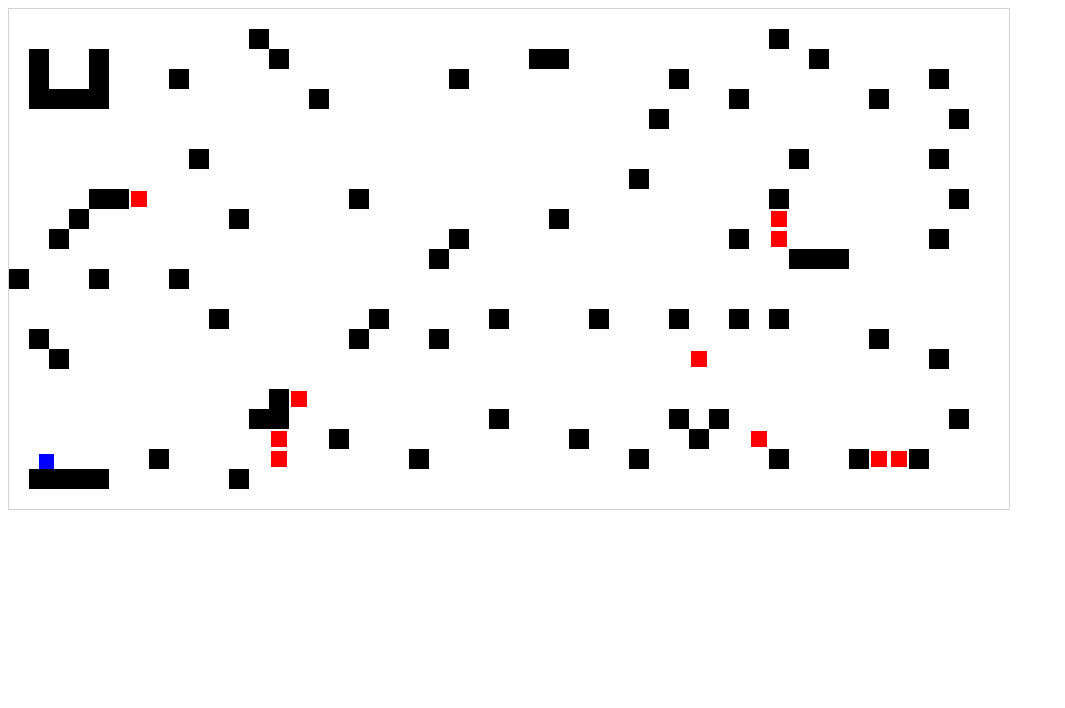
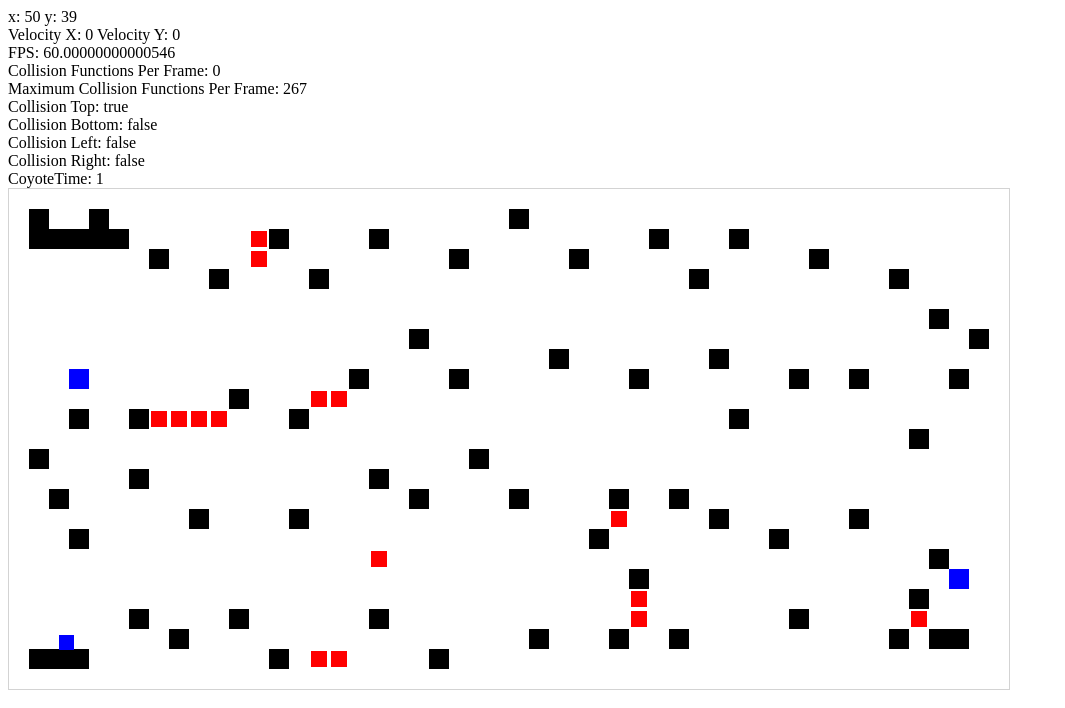
Before and after one commit to AlexanderGardiner/Platformerv1, a plain HTML site: page index.html in a window 1280 px wide. Shown: the whole page, without its empty margins (0-1065 px from the left). Drawn offline with Linux system fonts and the light colour scheme.

Commit message:
Bug fixes

```diff
--- a/index.html
+++ b/index.html
@@ -7,17 +7,27 @@
     <link href="style.css" rel="stylesheet" type="text/css" />
   </head>
   <body>
-    <!--<h4 id="Position">test</h4>
-    <h4 id="Velocity">test</h4>
-    <h4 id="FPS">test</h4>
-    <h4 id="CollisionFunctionsPerFrame">test</h4>
-    <h4 id="NaxCollisionFunctionsPerFrame">test</h4>
-    <h4 id="CollisionTop">test</h4>
-    <h4 id="CollisionBottom">test</h4>
-    <h4 id="CollisionLeft">test</h4>
-    <h4 id="CollisionRight">test</h4>
-    <h4 id="CoyoteTime">test</h4>
-    -->
+    <h7 id="Position">test</h7>
+    <br>
+    <h7 id="Velocity">test</h7>
+    <br>
+    <h7 id="FPS">test</h7>
+    <br>
+    <h7 id="CollisionFunctionsPerFrame">test</h7>
+    <br>
+    <h7 id="NaxCollisionFunctionsPerFrame">test</h7>
+    <br>
+    <h7 id="CollisionTop">test</h7>
+    <br>
+    <h7 id="CollisionBottom">test</h7>
+    <br>
+    <h7 id="CollisionLeft">test</h7>
+    <br>
+    <h7 id="CollisionRight">test</h7>
+    <br>
+    <h7 id="CoyoteTime">test</h7>
+    <br>
+
     <canvas id="myCanvas" class="canvas" style="border:1px solid #d3d3d3;" width=1000vw height=500vh>
 
 
--- a/script.js
+++ b/script.js
@@ -1,8 +1,8 @@
 var canvas = document.getElementById("myCanvas");
 var ctx = canvas.getContext("2d");
 
-var spawnX = 30;
-var spawnY=40;
+var spawnX = 50;
+var spawnY=50;
 
 var x = spawnX;
 var y = spawnY;
@@ -17,27 +17,17 @@ var maxCollisionFunctionsPerFrame = 0;
 
 
 
-var objectXValues = [440,420,402,382,362,342,322,160,40,20,0,700,460,440,340,260,100,860,842,820,802,780,480,460,200,900,480,300,480,400,380,360,940,580,480,382,660,560,480,380,900,480,300,280,940,480,462,442,220,860,800,780,760,740,442,700,680,660,442,180,120,102,80,420,400,380,360,60,620,600,580,560,42,542,220,40,640,542,280,22,140,20,800,780,760,740,720,660,100,80,840,880,940,920,760,600,580,560,540,380,240,700,460,100,80,60,40,20,900,880,860,840,820,200];
-var objectYValues = [20,20,22,22,22,22,22,20,20,20,20,40,40,40,40,40,40,60,62,60,62,60,60,60,60,80,80,80,100,100,100,100,120,120,120,122,140,140,140,140,160,160,160,160,180,180,182,182,180,200,200,200,200,200,202,220,220,220,222,220,220,222,220,240,240,240,240,240,260,260,260,260,262,282,280,280,300,302,300,302,320,320,340,340,340,340,340,340,340,340,360,380,400,400,400,400,400,400,400,400,400,420,420,420,420,420,420,420,440,440,440,440,440,440];
-var objectWidthValues = [20,20,16,16,16,16,16,20,20,20,20,20,20,20,20,20,20,20,16,20,16,20,20,20,20,20,20,20,20,20,20,20,20,20,20,16,20,20,20,20,20,20,20,20,20,20,16,16,20,20,20,20,20,20,16,20,20,20,16,20,20,16,20,20,20,20,20,20,20,20,20,20,16,16,20,20,20,16,20,16,20,20,20,20,20,20,20,20,20,20,20,20,20,20,20,20,20,20,20,20,20,20,20,20,20,20,20,20,20,20,20,20,20,20];
-var objectHeightValues = [20,20,16,16,16,16,16,20,20,20,20,20,20,20,20,20,20,20,16,20,16,20,20,20,20,20,20,20,20,20,20,20,20,20,20,16,20,20,20,20,20,20,20,20,20,20,16,16,20,20,20,20,20,20,16,20,20,20,16,20,20,16,20,20,20,20,20,20,20,20,20,20,16,16,20,20,20,16,20,16,20,20,20,20,20,20,20,20,20,20,20,20,20,20,20,20,20,20,20,20,20,20,20,20,20,20,20,20,20,20,20,20,20,20];
-var objectTypeValues = [1,1,2,2,2,2,2,1,1,1,1,1,1,1,1,1,1,1,2,1,2,1,1,1,1,1,1,1,1,1,1,1,1,1,1,2,1,1,1,1,1,1,1,1,1,1,2,2,1,1,1,1,1,1,2,1,1,1,2,1,1,2,1,1,1,1,1,1,1,1,1,1,2,2,1,1,1,2,1,2,1,1,1,1,1,1,1,1,1,1,1,1,1,1,1,1,1,1,1,1,1,1,1,1,1,1,1,1,1,1,1,1,1,1];
 
 
+var objectXValues = [420,322,302,260,60,40,20,940,920,880,660,600,520,160,902,780,622,360,220,120,900,622,940,620,920,362,760,580,60,840,700,602,280,180,660,600,500,400,40,360,120,460,20,900,720,280,202,182,162,142,120,60,322,302,220,940,840,780,620,440,340,60,700,540,960,400,920,880,680,300,200,800,560,440,242,140,720,640,360,260,242,100,80,60,40,20,500,80,20];
 
-var objectXValues = [220,80,60,40,20,900,882,862,840,760,620,400,262,140,742,680,560,320,262,940,700,660,480,260,240,282,260,920,682,40,860,420,340,20,760,720,660,580,480,360,200,160,80,0,820,800,780,420,920,762,720,440,40,762,540,220,60,940,760,340,122,100,80,620,920,780,180,940,640,860,720,300,80,60,40,20,920,660,440,160,80,20,800,540,520,260,80,20,760,240];
+var objectYValues = [20,22,22,20,20,20,20,40,40,40,40,40,40,40,62,60,62,60,60,60,80,82,100,100,120,122,140,140,140,160,160,162,160,160,180,180,180,180,180,200,200,220,220,240,260,260,262,262,262,262,260,260,282,282,280,300,300,300,300,300,300,300,320,320,340,340,360,400,400,400,400,420,420,420,422,420,440,440,440,440,442,440,440,440,440,440,460,460,460];
 
-var objectYValues = [20,20,20,20,20,40,42,42,40,40,40,40,42,40,62,60,60,60,62,80,80,80,80,80,80,102,100,140,142,140,160,160,160,160,180,180,180,180,180,180,180,220,220,220,240,240,240,240,260,262,260,260,260,282,280,280,280,300,300,300,302,300,300,320,340,340,340,380,380,400,400,400,400,400,400,400,420,420,420,420,420,420,440,440,440,440,440,440,460,460];
+var objectWidthValues = [20,16,16,20,20,20,20,20,20,20,20,20,20,20,16,20,16,20,20,20,20,16,20,20,20,16,20,20,20,20,20,16,20,20,20,20,20,20,20,20,20,20,20,20,20,20,16,16,16,16,20,20,16,16,20,20,20,20,20,20,20,20,20,20,20,20,20,20,20,20,20,20,20,20,16,20,20,20,20,20,16,20,20,20,20,20,20,20,20];
 
-var objectWidthValues = [20,20,20,20,20,20,16,16,20,20,20,20,16,20,16,20,20,20,16,20,20,20,20,20,20,16,20,20,16,20,20,20,20,20,20,20,20,20,20,20,20,20,20,20,20,20,20,20,20,16,20,20,20,16,20,20,20,20,20,20,16,20,20,20,20,20,20,20,20,20,20,20,20,20,20,20,20,20,20,20,20,20,20,20,20,20,20,20,20,20];
+var objectHeightValues = [20,16,16,20,20,20,20,20,20,20,20,20,20,20,16,20,16,20,20,20,20,16,20,20,20,16,20,20,20,20,20,16,20,20,20,20,20,20,20,20,20,20,20,20,20,20,16,16,16,16,20,20,16,16,20,20,20,20,20,20,20,20,20,20,20,20,20,20,20,20,20,20,20,20,16,20,20,20,20,20,16,20,20,20,20,20,20,20,20];
 
-var objectHeightValues = [20,20,20,20,20,20,16,16,20,20,20,20,16,20,16,20,20,20,16,20,20,20,20,20,20,16,20,20,16,20,20,20,20,20,20,20,20,20,20,20,20,20,20,20,20,20,20,20,20,16,20,20,20,16,20,20,20,20,20,20,16,20,20,20,20,20,20,20,20,20,20,20,20,20,20,20,20,20,20,20,20,20,20,20,20,20,20,20,20,20];
-
-var objectTypeValues = [1,1,1,1,1,1,2,2,1,1,1,1,2,1,2,1,1,1,2,1,1,1,1,1,1,2,1,1,2,1,1,1,1,1,1,1,1,1,1,1,1,1,1,1,1,1,1,1,1,2,1,1,1,2,1,1,1,1,1,1,2,1,1,1,1,1,1,1,1,1,1,1,1,1,1,1,1,1,1,1,1,1,1,1,1,1,1,1,1,1];
-
-
-
-
+var objectTypeValues = [1,2,2,1,1,1,1,1,1,1,1,1,1,1,2,1,2,1,1,1,1,2,3,1,1,2,1,1,1,1,1,2,1,1,1,1,1,1,1,1,1,1,1,1,1,1,2,2,2,2,1,1,2,2,1,1,1,1,1,1,1,3,1,1,1,1,1,1,1,1,1,1,1,1,2,1,1,1,1,1,2,1,1,1,1,1,1,1,1];
 
 
 
@@ -114,7 +104,7 @@ function DrawObject(x,y,sizeX,sizeY) {
 }
 function Gravity() {
 
-  if (!collisionTop) {
+  if (!(objectTypeValues[collisionTopObject] ==1 && collisionTop)) {
     velocityY -= gravity * (deltaTime/perfectFrameTime);
     grounded = false;
   }
@@ -122,12 +112,12 @@ function Gravity() {
 
 function HandleInput() {
 
-  if (rightArrow && !collisionLeft && velocityX < speed) {
+  if (rightArrow && !(objectTypeValues[collisionLeftObject]==1 && collisionLeft) && velocityX < speed) {
     velocityX += (0.6 *(deltaTime/perfectFrameTime));
 
   }
 
-  if (leftArrow && !collisionRight && velocityX > -speed) {
+  if (leftArrow && !(objectTypeValues[collisionRightObject]==1 && collisionRight) && velocityX > -speed) {
     velocityX -= (0.6 *(deltaTime/perfectFrameTime));
   }
 
@@ -249,14 +239,16 @@ function HandleBasicCollision() {
       }
 
       grounded = true;
-    } else if (objectTypeValues[collisionTopObject]==2) {
+    }
+    if (objectTypeValues[collisionTopObject]==2) {
       velocityY = 0;
       x = spawnX;
       y = spawnY;
-    } else if (objectTypeValues[collisionTopObject]==3) {
+    }
+    if (objectTypeValues[collisionTopObject]==3) {
 
-      spawnX = x;
-      spawnY = y;
+      spawnX = objectXValues[collisionTopObject];
+      spawnY = objectYValues[collisionTopObject];
 
     }
 
@@ -273,14 +265,16 @@ function HandleBasicCollision() {
       }
 
 
-    } else if (objectTypeValues[collisionBottomObject]==2) {
+    }
+    if (objectTypeValues[collisionBottomObject]==2) {
       velocityY = 0;
       x = spawnX;
       y = spawnY;
-    } else if (objectTypeValues[collisionTopObject]==3) {
+    }
+    if (objectTypeValues[collisionTopObject]==3) {
 
-      spawnX = x;
-      spawnY = y;
+      spawnX = objectXValues[collisionTopObject];
+      spawnY = objectYValues[collisionTopObject];
 
     }
 
@@ -296,14 +290,16 @@ function HandleBasicCollision() {
 
       }
 
-    } else if (objectTypeValues[collisionLeftObject]==2) {
+    }
+    if (objectTypeValues[collisionLeftObject]==2) {
       velocityY = 0;
       x = spawnX;
       y = spawnY;
-    } else if (objectTypeValues[collisionTopObject]==3) {
+    }
+    if (objectTypeValues[collisionTopObject]==3) {
 
-      spawnX = x;
-      spawnY = y;
+      spawnX = objectXValues[collisionTopObject];
+      spawnY = objectYValues[collisionTopObject];
 
     }
 
@@ -318,14 +314,16 @@ function HandleBasicCollision() {
       }
 
 
-    } else if (objectTypeValues[collisionRightObject]==2) {
+    }
+    if (objectTypeValues[collisionRightObject]==2) {
       velocityY = 0;
       x = spawnX;
       y = spawnY;
-    } else if (objectTypeValues[collisionTopObject]==3) {
+    }
+    if (objectTypeValues[collisionTopObject]==3) {
 
-      spawnX = x;
-      spawnY = y;
+      spawnX = objectXValues[collisionTopObject];
+      spawnY = objectYValues[collisionTopObject];
 
     }
 
@@ -373,19 +371,19 @@ function start() {
 function move() {
   if (velocityY>0) {
     for(let i=0; i<velocityY; i++) {
-
-      y += (deltaTime/perfectFrameTime);
       HandleMultipleCollision();
       HandleBasicCollision();
+      y += (deltaTime/perfectFrameTime);
+
 
     }
   } else if (velocityY<0) {
     for(let i=0; i<(velocityY*-1); i++) {
 
-
-      y -= (deltaTime/perfectFrameTime);
       HandleMultipleCollision();
       HandleBasicCollision();
+      y -= (deltaTime/perfectFrameTime);
+
 
     }
   }
@@ -394,17 +392,18 @@ function move() {
 
   if (velocityX>0) {
     for(let i=0; i<velocityX; i++) {
-      x += (deltaTime/perfectFrameTime);
       HandleMultipleCollision();
       HandleBasicCollision();
+      x += (deltaTime/perfectFrameTime);
+
 
     }
   } else if (velocityX<0) {
     for(let i=0; i<(velocityX*-1); i++) {
-
-      x -= (deltaTime/perfectFrameTime);
       HandleMultipleCollision();
       HandleBasicCollision();
+      x -= (deltaTime/perfectFrameTime);
+
 
     }
   }
@@ -442,17 +441,17 @@ function Main(timestamp) {
   DrawObject(x,y,width,height)
   ctx.fillStyle = "#000000";
 
-  //document.getElementById("Position").innerHTML = "x: "+ x + " y: " + y;
+  document.getElementById("Position").innerHTML = "x: "+ x + " y: " + y;
 
-  //document.getElementById("Velocity").innerHTML = "Velocity X: "+ velocityX + " Velocity Y: " + velocityY;
-  //document.getElementById("FPS").innerHTML = "FPS: " + 1000/deltaTime;
-  //document.getElementById("CollisionFunctionsPerFrame").innerHTML = "Collision Functions Per Frame: " + collisionsFunctions;
-  //document.getElementById("NaxCollisionFunctionsPerFrame").innerHTML = "Maximum Collision Functions Per Frame: " + maxCollisionFunctionsPerFrame;
-  //document.getElementById("CoyoteTime").innerHTML = "CoyoteTime: " + jumpTimer;
-  //document.getElementById("CollisionTop").innerHTML = "Collision Top: " + collisionTop;
-  //document.getElementById("CollisionBottom").innerHTML = "Collision Bottom: " + collisionBottom;
-  //document.getElementById("CollisionLeft").innerHTML = "Collision Left: " + collisionLeft;
-  //document.getElementById("CollisionRight").innerHTML = "Collision Right: " + collisionRight;
+  document.getElementById("Velocity").innerHTML = "Velocity X: "+ velocityX + " Velocity Y: " + velocityY;
+document.getElementById("FPS").innerHTML = "FPS: " + 1000/deltaTime;
+  document.getElementById("CollisionFunctionsPerFrame").innerHTML = "Collision Functions Per Frame: " + collisionsFunctions;
+  document.getElementById("NaxCollisionFunctionsPerFrame").innerHTML = "Maximum Collision Functions Per Frame: " + maxCollisionFunctionsPerFrame;
+  document.getElementById("CoyoteTime").innerHTML = "CoyoteTime: " + jumpTimer;
+  document.getElementById("CollisionTop").innerHTML = "Collision Top: " + collisionTop;
+ document.getElementById("CollisionBottom").innerHTML = "Collision Bottom: " + collisionBottom;
+  document.getElementById("CollisionLeft").innerHTML = "Collision Left: " + collisionLeft;
+  document.getElementById("CollisionRight").innerHTML = "Collision Right: " + collisionRight;
 
   if (collisionsFunctions>maxCollisionFunctionsPerFrame) {
     maxCollisionFunctionsPerFrame = collisionsFunctions;
```
